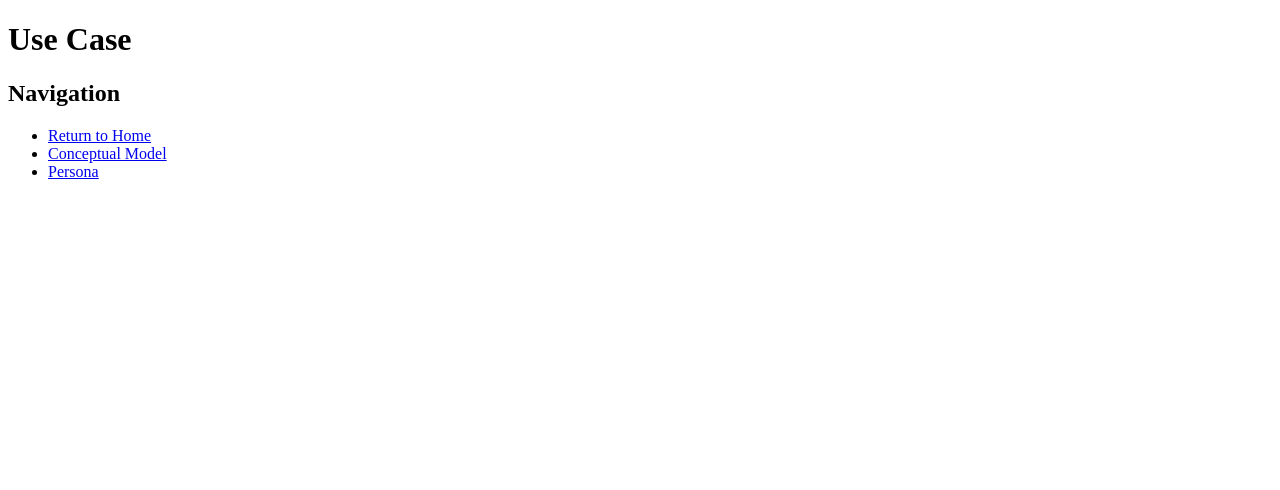
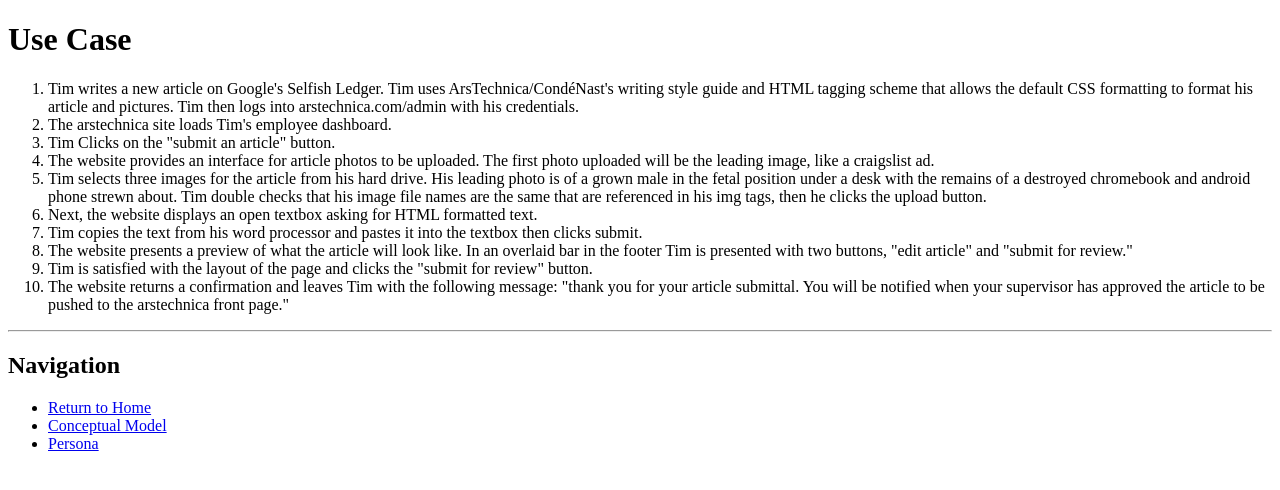
Before and after one commit to judeamiller/data-design, a PHP site: page /use-case.php in a window 1280 px wide. Shown: the top 490 px of the page. Run offline with PHP 8.4, Linux system fonts and the light colour scheme.

Commit message:
Add use case information in ordered list format.

```diff
--- a/epic/use-case.php
+++ b/epic/use-case.php
@@ -6,8 +6,21 @@
 	</head>
 	<body>
 		<h1> Use Case</h1>
+		<ol>
+			<li>Tim writes a new article on Google's Selfish Ledger. Tim uses ArsTechnica/CondéNast's writing style guide and HTML tagging scheme that allows the default CSS formatting to format his article and pictures. Tim then logs into arstechnica.com/admin with his credentials.</li>
+			<li>The arstechnica site loads Tim's employee dashboard.</li>
+			<li>Tim Clicks on the "submit an article" button.</li>
+			<li>The website provides an interface for article photos to be uploaded. The first photo uploaded will be the leading image, like a craigslist ad.</li>
+			<li>Tim selects three images for the article from his hard drive. His leading photo is of a grown male in the fetal position under a desk with the remains of a destroyed chromebook and android phone  strewn about. Tim double checks that his image file names are the same that are referenced in his img tags, then he  clicks the upload button.</li>
+			<li>Next, the website displays an open textbox asking for HTML formatted text.</li>
+			<li>Tim copies the text from his word processor and pastes it into the textbox then clicks submit.</li>
+			<li>The website presents a preview of  what the article will look like. In an overlaid bar in the footer Tim is presented with two buttons, "edit article" and "submit for review."</li>
+			<li>Tim is satisfied with the layout of the page and clicks the "submit for review" button.</li>
+			<li>The website returns a confirmation and leaves Tim with the following message: "thank you for your article submittal. You will be notified when your supervisor has approved the article to be pushed to the arstechnica front page."</li>
+		</ol>
 
 
+		<hr/>
 		<h2>Navigation</h2>
 		<ul>
 			<li><a href="./index.php">Return to Home</a></li>
```
